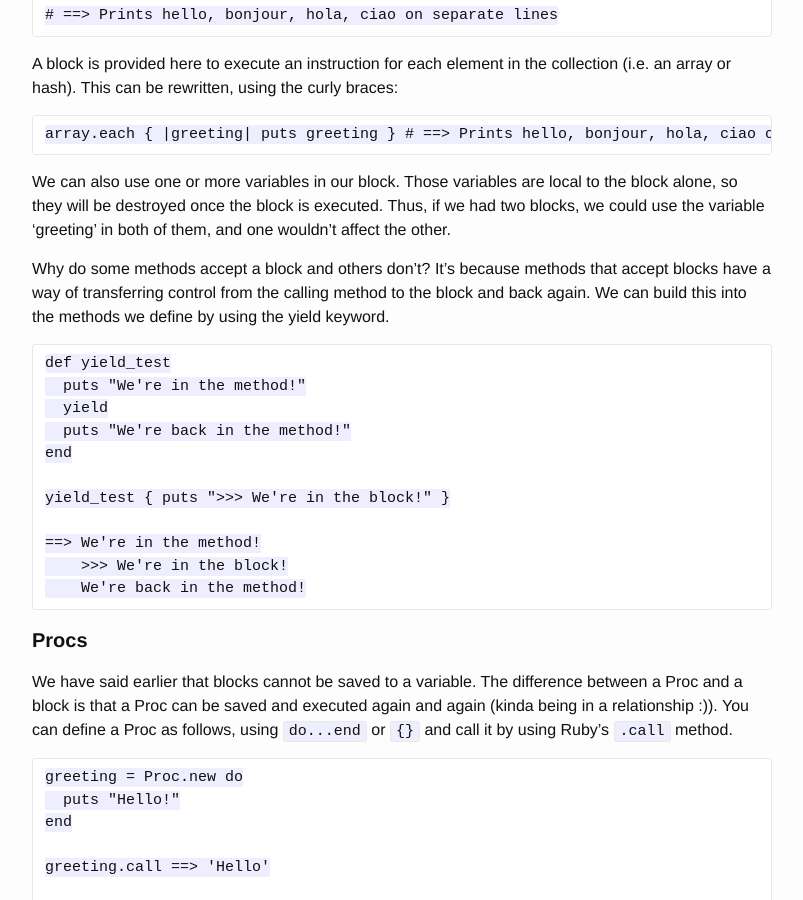
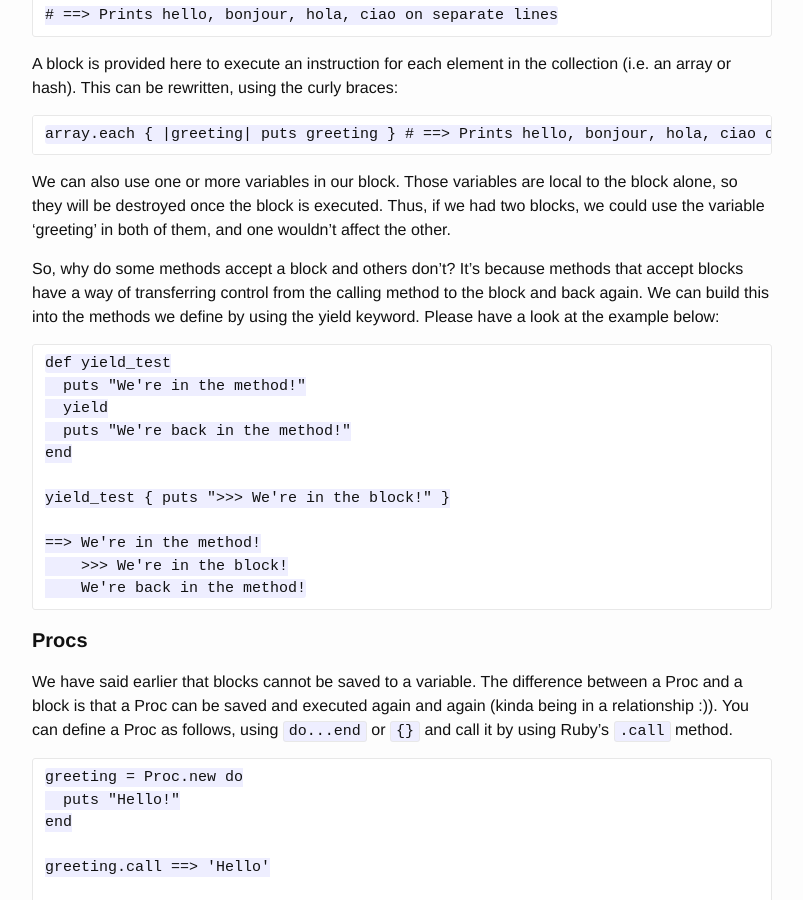
Before and after one commit to zsid/zsid.github.io, a Jekyll site: the page built from _posts/2015-09-12-Week-2-Day-6.markdown, in a window 1280 px wide and 900 px high, scrolled down 600 px. Shown: the whole window, without its empty margins (238-1041 px from the left). Built offline with Jekyll 4.4.1, drawn with Linux system fonts in a browser that asks for light colours.

Commit message:
Little change

```diff
--- a/_posts/2015-09-12-Week-2-Day-6.markdown
+++ b/_posts/2015-09-12-Week-2-Day-6.markdown
@@ -24,7 +24,7 @@ A block is provided here to execute an instruction for each element in the colle
 
 We can also use one or more variables in our block. Those variables are local to the block alone, so they will be destroyed once the block is executed. Thus, if we had two blocks, we could use the variable 'greeting' in both of them, and one wouldn’t affect the other.
 
-Why do some methods accept a block and others don't? It's because methods that accept blocks have a way of transferring control from the calling method to the block and back again. We can build this into the methods we define by using the yield keyword.
+So, why do some methods accept a block and others don't? It's because methods that accept blocks have a way of transferring control from the calling method to the block and back again. We can build this into the methods we define by using the yield keyword. Please have a look at the example below:
 
     def yield_test
       puts "We're in the method!"
```
